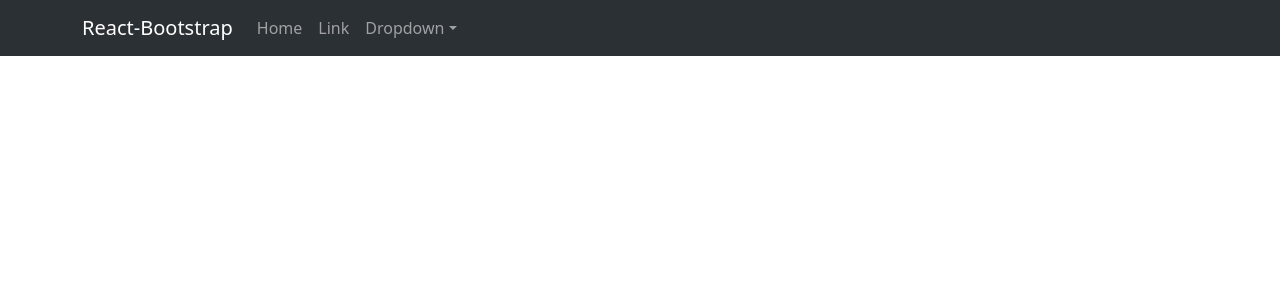
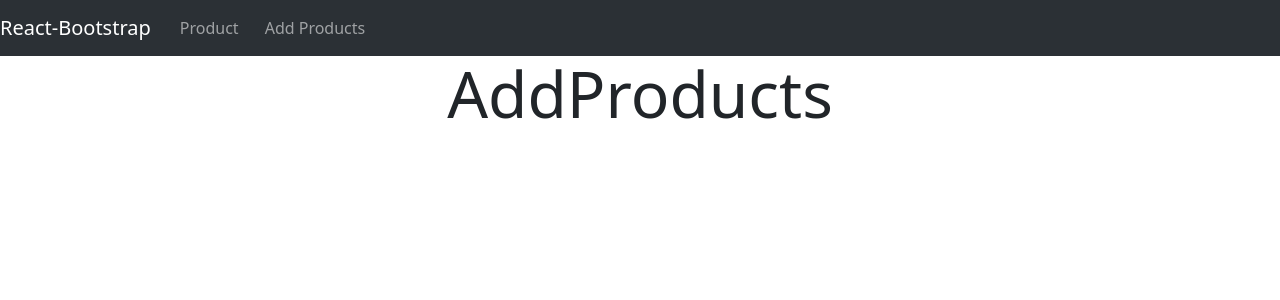
Before and after one commit to tusharNova/React-Django-App, a React (Create React App) app in the folder client/: page /AddProduct in a window 1280 px wide. Shown: the top 300 px of the page. Built offline with nearby package versions, Linux system fonts and the light colour scheme.

Commit message:
change in navbar

```diff
--- a/client/package.json
+++ b/client/package.json
@@ -6,11 +6,14 @@
     "@testing-library/jest-dom": "^5.17.0",
     "@testing-library/react": "^13.4.0",
     "@testing-library/user-event": "^13.5.0",
+    "axios": "^1.7.7",
     "bootstrap": "^5.3.3",
     "dateformat": "^5.0.3",
+    "error": "^10.4.0",
     "react": "^18.3.1",
     "react-bootstrap": "^2.10.5",
     "react-dom": "^18.3.1",
+    "react-router-dom": "^6.26.2",
     "react-scripts": "5.0.1",
     "web-vitals": "^2.1.4"
   },
--- a/client/public/index.html
+++ b/client/public/index.html
@@ -24,7 +24,7 @@
       work correctly both with client-side routing and a non-root public URL.
       Learn how to configure a non-root public URL by running `npm run build`.
     -->
-    <title>React + sDjango App</title>
+    <title>React + Django App</title>
   </head>
   <body>
     <noscript>You need to enable JavaScript to run this app.</noscript>
--- a/client/src/App.css
+++ b/client/src/App.css
@@ -32,7 +32,25 @@
   from {
     transform: rotate(0deg);
   }
+
   to {
     transform: rotate(360deg);
   }
 }
+
+.show-product-nav {
+  margin-left: 5px;
+  margin-right: 5px;
+  font-size: 22px;
+  font-weight: 600;
+  color: #282c34;
+}
+
+.add-product-nav {
+  margin-left: 5px;
+  margin-right: 5px;
+  font-size: 22px;
+  font-weight: 600;
+  color: #282c34;
+
+}
--- a/client/src/App.js
+++ b/client/src/App.js
@@ -9,14 +9,20 @@
 import ShowProduct from './components/ShowProducts';
 import UpdateProduct from './components/UpdateProducts';
 import NavBarMenu from './components/NavBarMenu';
+
+import {BrowserRouter as Router , Route , Routes  } from 'react-router-dom'
+import {} from 'react-dom'
 function App() {
   return (
     <div className="App">
       <NavBarMenu/>
-      {/* <AddProducts/>
-      <ProductDetails/>
-      <ShowProduct/>
-      <UpdateProduct/> */}
+      <Router>
+        <Routes>
+          <Route exact path='/' Component={ShowProduct}/>
+          <Route exact path='/AddProduct' Component={AddProducts}/>
+        </Routes>
+      </Router>
+
     </div>
   );
 }
--- a/client/src/components/AddProducts.jsx
+++ b/client/src/components/AddProducts.jsx
@@ -2,10 +2,10 @@
 
 
 // createBootstrapComponent
-const AddProducts = () => {
+const AddProduct = () => {
     return(
         <div className="h2 display-3">AddProducts</div>
     )
 }
 
-export default AddProducts;
+export default AddProduct;
--- a/client/src/components/NavBarMenu.jsx
+++ b/client/src/components/NavBarMenu.jsx
@@ -1,8 +1,8 @@
 import React from "react";
-import Container from "react-bootstrap/Container";
+import Container  from "react-bootstrap/Container";
 import Nav from "react-bootstrap/Nav";
 import Navbar from "react-bootstrap/Navbar";
-import NavDropdown from "react-bootstrap/NavDropdown";
+// import NavDropdown from "react-bootstrap/NavDropdown";
 
 const NavBarMenu = () => {
   return (
@@ -13,29 +13,16 @@
         bg="dark"
         data-bs-theme="dark"
       >
-        <Container>
+
           <Navbar.Brand href="#home">React-Bootstrap</Navbar.Brand>
           <Navbar.Toggle aria-controls="basic-navbar-nav" />
           <Navbar.Collapse id="basic-navbar-nav">
-            <Nav className="me-auto">
-              <Nav.Link href="#home">Home</Nav.Link>
-              <Nav.Link href="#link">Link</Nav.Link>
-              <NavDropdown title="Dropdown" id="basic-nav-dropdown">
-                <NavDropdown.Item href="#action/3.1">Action</NavDropdown.Item>
-                <NavDropdown.Item href="#action/3.2">
-                  Another action
-                </NavDropdown.Item>
-                <NavDropdown.Item href="#action/3.3">
-                  Something
-                </NavDropdown.Item>
-                <NavDropdown.Divider />
-                <NavDropdown.Item href="#action/3.4">
-                  Separated link
-                </NavDropdown.Item>
-              </NavDropdown>
+            <Nav className="mr-auto">
+              <Nav.Link href="/" className="show-product-nav" >Product</Nav.Link>
+              <Nav.Link href="/addProduct" className="add-product-nav">Add Products </Nav.Link>
             </Nav>
           </Navbar.Collapse>
-        </Container>
+
       </Navbar>
     </>
   );
--- a/client/src/components/ShowProducts.jsx
+++ b/client/src/components/ShowProducts.jsx
@@ -1,6 +1,15 @@
-import React from 'react'
+import React , {useState , useEffect} from 'react'
+import axios from 'axios'
+ const ShowProduct = () => {
+    const [ products , setProducts] = useState([])
+    const getProducts = async () => {
+        const response = await axios.get('http://127.0.0.1:8000/api/');
+        console.log(response.data);
+    }
 
- const ShowProduct = () => {
+
+
+
     return (
         <div className="h2 display-3">Show Poduct </div>
     )
```
Also changed, not shown: 1 other file (tests, documents, lock files or other folders).
